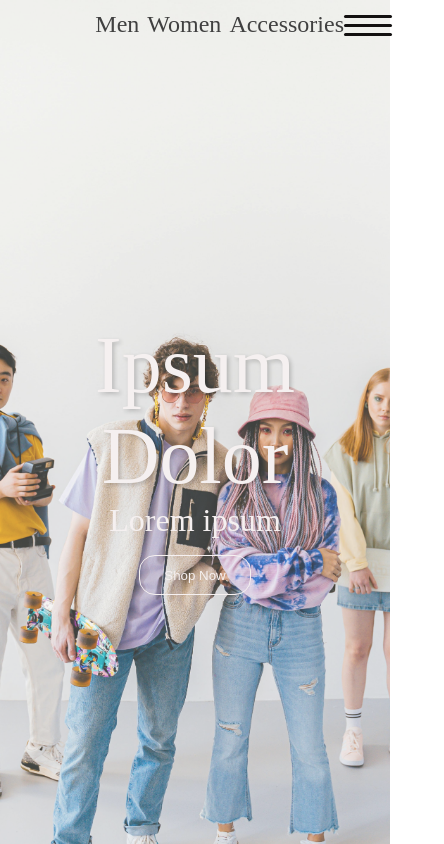
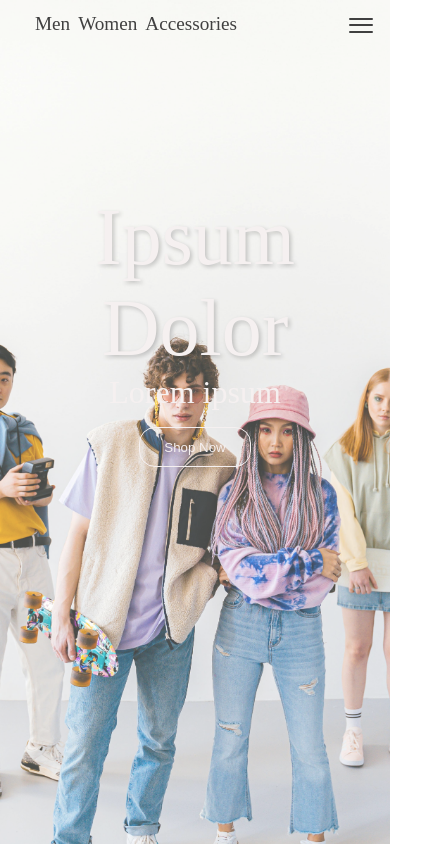
Before and after one commit to i252-hub/Basiq, a React (Vite) app in the folder my-shoppingcart/: page / in a window 390 px wide. Shown: the top 844 px of the page, 444 px wide, since content can reach past the window. Built offline with nearby package versions, Linux system fonts and the light colour scheme; no server answers; a web font is replaced by a local one.

Commit message:
responsive design: tablet & mobile

```diff
--- a/my-shoppingcart/src/Footer.jsx
+++ b/my-shoppingcart/src/Footer.jsx
@@ -466,12 +466,12 @@ Generated using Free Privacy Policy Generator
                     <div className="titlefooterlink">
                             <p>SOCIAL</p>
                         </div>
-                        <div>
+                        <div className="socialthree">
                        <p className="fb"> <a href="https://www.facebook.com/">Facebook</a></p>
                         </div>
-                        <div>
+                        <div className="socialthree">
                         <a href="https://www.instagram.com/"><p>Instagram</p></a>
-                        </div>
+                        </div >
                         <div className="footerlinksthreesocial">
                             <p></p>
                         </div>
--- a/my-shoppingcart/src/HomePage.jsx
+++ b/my-shoppingcart/src/HomePage.jsx
@@ -42,7 +42,8 @@ useEffect(() => {
         <>
                 <div className='shadow' id="main"> </div>
 
-        <div className='main' >
+        <div className='main'>
+
         <div className='navconmain'>
         <div className='navcon'>
         <Navbar />
@@ -63,6 +64,7 @@ useEffect(() => {
         </div>
         </div>
         </div>
+        <div className="mobile">   </div>
         <div className='pic'>
         </div>
 
--- a/my-shoppingcart/src/Nav.jsx
+++ b/my-shoppingcart/src/Nav.jsx
@@ -17,9 +17,9 @@ const Nav = () =>{
          <nav>
             <div className='categories'>
                 <ul className='categoriesul'>
-               <Link to="/men" aria-label="Men's clothing"> <li>Men</li></Link>
-               <Link to="/women" aria-label="Women's clothing"> <li>Women</li></Link>
-               <Link to="/accessory"aria-label="Accessories"> <li>Accessories</li></Link>
+               <Link to="/men" aria-label="Men's clothing"> <li className="navli">Men</li></Link>
+               <Link to="/women" aria-label="Women's clothing"> <li className="navli">Women</li></Link>
+               <Link to="/accessory"aria-label="Accessories"> <li className="navli">Accessories</li></Link>
                 </ul>
             </div>
             <div className='Logo'>
--- a/my-shoppingcart/src/Signin.jsx
+++ b/my-shoppingcart/src/Signin.jsx
@@ -44,6 +44,7 @@ const handleSignIn = (e) => {
 };
     return(
        <>
+       <div className="parentsignup">
        <div className="signupcontainer">
         <div className='imagecontainer'>
             <img src={signin} alt="signin"  />
@@ -93,9 +94,11 @@ const handleSignIn = (e) => {
 
 
         </div>
+
+       </div>
+
        </div>
        <Footer/>
-
        </>
     )
 }
--- a/my-shoppingcart/src/Signup.jsx
+++ b/my-shoppingcart/src/Signup.jsx
@@ -49,7 +49,7 @@ const Signup = () => {
     }
     return(
        <>
-       <div className='parent'>
+       <div className='parentsignup'>
        <div className="signupcontainer">
         <div className='imagecontainer'>
             <img src={signup} alt="signup" />
@@ -123,7 +123,7 @@ const Signup = () => {
         </div>
        </div>
        </div>
-       <Footer/>
+      <Footer/>
 
        </>
     )
--- a/my-shoppingcart/src/styles/Cart.css
+++ b/my-shoppingcart/src/styles/Cart.css
@@ -31,7 +31,7 @@ img{
     gap: 1rem;
     position: relative;
     top:7rem;
-    margin-right: 6rem;
+
 }
 
 .checkout, .cancelBtn {
@@ -123,9 +123,24 @@ h2{
     position: relative;
     top:5rem;
     padding-top: 1rem;
+
+}
+.totalPrice > p, .checkoutContainer > button{
+    position: relative;
     right:6rem;
 }
+
 
 .price{
     font-size: 1.5rem;
 }
+
+@media (min-width: 642px) and (max-width: 1024px) {
+    .totalPrice > p, .checkoutContainer > button{
+        right:3rem;
+    }
+
+    .checkoutContainer{
+        margin-right: 0;
+    }
+}
--- a/my-shoppingcart/src/styles/Contact.css
+++ b/my-shoppingcart/src/styles/Contact.css
@@ -293,3 +293,46 @@ color:white;
     justify-content: end;
     width:100%;
 }
+
+@media (min-width: 642px) and (max-width: 1024px) {
+
+
+    .thefirst, .secondform{
+        width:110%;
+        left:-1rem;
+        padding:0;
+
+    }
+
+    .contactinput{
+        width:100%;
+    }
+
+    textarea{
+        width:90%;
+
+
+    }
+
+    .contacttbtn{
+        width:100%;
+        right:1rem;
+    }
+
+    .shadowz{
+        bottom:25rem;
+        width:80%;
+        left:5rem;
+    }
+
+    .contactform{
+        width:95%;
+        left:1rem;
+    }
+
+    .firstsec, .secondsec, .secondform{
+        padding-left: 5%;
+    }
+
+
+}
--- a/my-shoppingcart/src/styles/HomePage.css
+++ b/my-shoppingcart/src/styles/HomePage.css
@@ -15,9 +15,11 @@
     font-family:  'Jomolhari', serif;
 
 }
+
+
+
 .navconmain{
     width: 100%;
-    background: blue;
     position: absolute;
 
 }
@@ -25,15 +27,13 @@
 
 
 .navcon{
-    background: red;
     width:100%;
     position: relative;
 
 }
 nav{
-    padding:2rem;
     width: 100%;
-    position: absolute;
+   padding:3rem;
     height: 3rem;
     z-index: 13;
     display: flex !important;
@@ -41,6 +41,7 @@ nav{
     align-items: center;
     align-content: center;
     align-self: center;
+    position:absolute;
 }
 
 .textoverlay.one{
@@ -195,7 +196,7 @@ a{
 .shadow{
     width: 100vw;
     height: 120vh;
-    background: #D9D9D9;
+    background: white;
     z-index: 10;
     position: absolute;
     opacity: 25%;
@@ -394,6 +395,7 @@ bottom:1.2rem;
     height:100%;
    position: relative;
    top:10rem;
+   background: white;
 
 }
 
@@ -647,7 +649,7 @@ button > p {
     display: grid;
     grid-template-columns: 25% 25% 50%;
     font-size: 14px;
-    padding-left: 3rem;
+
 }
 .acc{
     padding-bottom: 1px;
@@ -759,34 +761,157 @@ display: none;
 cursor: pointer;
 flex-direction: column;
 justify-content: space-between;
-width: 30px;
-height: 21px;
+width: 25px;
+height: 15px;
 }
 
 .hamburger .line {
-height: 3px;
-background-color: rgb(18, 16, 16);
+height: 2px;
+background:#404040;
 border-radius: 3px;
 transition: all 0.3s ease;
+position:relative;
+width:1.5rem;
 }
 
  .mobile-menu{
     display: none;
 }
 
-@media screen and (max-width: 480px) {
+@media screen and (max-width: 641px) {
+
+    .close{
+        bottom:10rem;
+    }
+    .modal-content > p:nth-child(2){
+        width:80%;
+    }
+    .md{
+        width:100%;
+    }
+    .modal{
+        width:100vw;
+       height:100vh;
+      left:-1.2rem;
+      bottom:-20rem;
+
+    }
+    .newsinputcontainer{
+        width:90%;
+        position: relative;
+    }
+
+    .newstitle > p {
+        font-size: 2.3rem;
+        width:90%;
+    }
+
+    .newssubtitle > p{
+        font-size: 1rem;
+        width:90%;
+    }
+.newsletter{
+    margin-top:55rem;
+}
+.catalogcontainer{
+
+    grid-template-columns: repeat(1, 1fr);
+}
+
+    .productcollectiondesc{
+        width:100%;
+    }
+    .elipsis{
+        width:100%;
+    }
+    .collectiondetails{
+       margin:0;
+       align-items: center;
+       gap:3px;
+    }
+
+    .catalog{
+    margin-top: 80rem;
+    }
+    .extra{
+        min-height: 200%;
+    }
+
+    .collectionitemscontainer{
+        display: grid;
+        grid-template-columns: repeat(1, 1fr);
+        grid-template-rows: repeat(6, 1fr);
+        position: relative;
+        width: 75%;
+        min-height:150%;
+        gap:5rem;
+    }
+
+    .imagecollectioncontainer{
+        width:105%;
+    }
+
+    .categories{
+        position: relative;
+        right:7rem;
+    }
+
+    .textcollection{
+        top:1rem;
+    }
+    .collectiontitle > h1{
+        width:80%;
+        text-align: center;
+    }
+    .navli {
+        font-size: 1.2rem;
+    }
+    .mobile{
+        width: 100vw;
+        height: 120vh;
+        background: white;
+        z-index: 10;
+        position: absolute;
+        opacity:25%;
+    }
+
+    .textoverlay.three{
+        z-index: 999;
+    }
+
+
+
+    .textoverlay.one{
+        top:12rem;
+    }
+
+    .main{
+        position:  fixed;
+        top: 0;
+        left: 0;
+        width: 100%;
+        height: 100%;
+        z-index: 1000;
+        overflow-y: scroll;
+    }
+
+    body{
+        overflow:auto;
+    }
+
     .jewelry{
        visibility: hidden;
     }
 
     .hamburger{
         display: flex;
+
       }
     nav{
         display: flex !important;
        justify-content: flex-end;
         padding: 1em;
-
+        z-index:1000;
 
     }
 
@@ -829,6 +954,7 @@ transition: all 0.3s ease;
         background-color: #fff;
         box-shadow: -2px 0 5px rgba(0, 0, 0, 0.1);
         transition: right 0.3s ease-in-out;
+        z-index: 999;
     }
 
     .mobile-menu ul {
@@ -844,7 +970,7 @@ transition: all 0.3s ease;
 
     .mobile-menu ul li a {
         text-decoration: none;
-        color: #333;
+        color: white;
         font-size: 1.5rem;
     }
 
@@ -854,10 +980,32 @@ transition: all 0.3s ease;
 }
 
 
+
+/*
 @media screen and (min-width: 500px) and (max-width: 1000px){
     .jewelry{
         max-width: 100vw;
         position: fixed;
         height: 100vh;
     }
+}*/
+
+@media (min-width: 642px) and (max-width: 1024px) {
+
+    .collectionitemscontainer{
+        display: grid;
+        grid-template-columns: repeat(2, 1fr);
+        grid-template-rows: repeat(3, 1fr);
+        position: relative;
+        width: 100%;
+        height:100%;
+        gap:5rem;
+    }
+
+    .footerlinksthree .titlefooterlink > p, .socialthree, .footerlinksthreesocial {
+       padding-left: 1.5rem;
+    }
+
+
+
 }
--- a/my-shoppingcart/src/styles/Signin.css
+++ b/my-shoppingcart/src/styles/Signin.css
@@ -1,15 +1,41 @@
-body::-webkit-scrollbar {
+::-webkit-scrollbar {
     display: none;
   }
-
-.signupcontainer{
-    width: 100vw;
-    height:100vh;
-    display: grid;
-    grid-template-columns: repeat(2, 1fr);
+div{
+    padding:0;
+    margin:0;
+    box-sizing: border-box;
 }
 
 
+.parentsignup{
+     width: 100%;
+     height:100%;
+    display:flex;
+    flex-direction: column;
+    align-items: center;
+
+}
+.signupcontainer{
+    display: grid;
+    width:100%;
+    height:100%;
+    grid-template-columns: repeat(2, 1fr);
+    grid-template-rows: 1 1fr;
+    overflow: hidden;
+}
+
+.imagecontainer > img{
+    height: 100%;
+}
+
+.signshadow{
+    position: absolute;
+   width:100%;
+   height:100%;
+    background:rgb(241, 239, 239);
+    opacity:30%;
+}
 
 .inputcontainer.fir, .inputcontainer.sec{
     display: flex;
@@ -109,6 +135,14 @@ top: 6rem;
     position: relative;
     top:6em;
 }
+
+.imagecontainer{
+    width:105.5%;
+}
+
+.signupdetailscontainer{
+    position:relative;
+}
 .tosignup{
     width: 100%;
     display: flex;
--- a/my-shoppingcart/src/styles/Signup.css
+++ b/my-shoppingcart/src/styles/Signup.css
@@ -1,11 +1,27 @@
-body::-webkit-scrollbar {
-    display: none;
-  }
-.signupcontainer{
+
+  div{
+    padding:0;
+    margin:0;
+    box-sizing: border-box;
+}
+
+
+  .signupcontainer{
     display: grid;
-    height:50vh;
+    width:100%;
+    height:100vh;
     grid-template-columns: repeat(2, 1fr);
-    grid-template-rows: 1fr 1fr;
+    grid-template-rows: 1 1fr;
+    overflow: hidden;
+}
+
+.parentsignup{
+    width: 100%;
+    height:100%;
+   display:flex;
+   flex-direction: column;
+   align-items: center;
+
 }
 
 .inputcontainer.thi, .inputcontainer.for{
@@ -24,14 +40,6 @@ body::-webkit-scrollbar {
     font-style: italic;
     color: red;
 }
-
-.parent{
-    height:100vh;
-    width:100vh;
-}
-
-
-
 
 
 .inputcontainer{
@@ -171,7 +179,7 @@ top: 6rem;
    height:100%;
     background:rgb(241, 239, 239);
     opacity:30%;
-    bottom:4.5em;
+    bottom:1px;
 }
 
 span{
@@ -182,11 +190,6 @@ span{
 }
 
 
-
-
-
-
-
 .topsign > h1{
     font-size: 3em;
 }
```
Also changed, not shown: my-shoppingcart/src/Product-Info.jsx (+5 -5 lines), my-shoppingcart/src/styles/Products.css (+46 -0 lines).
